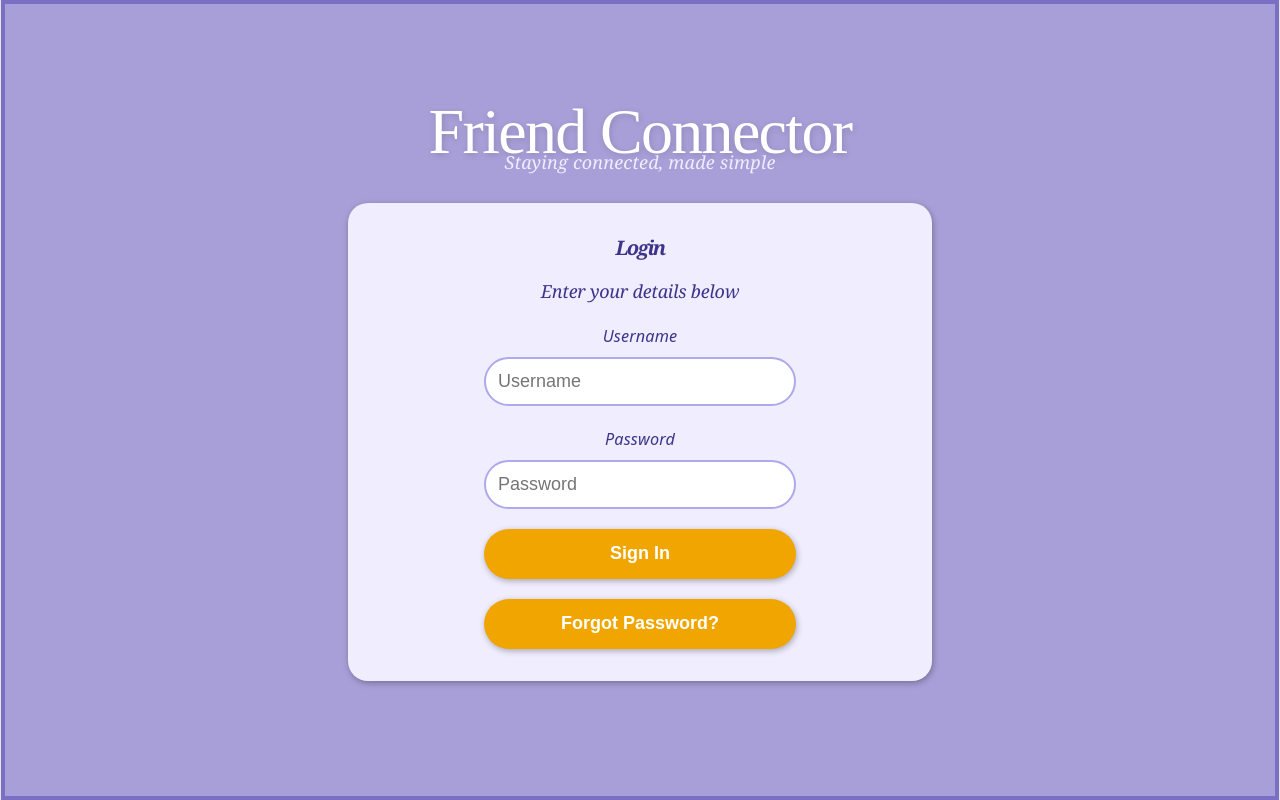
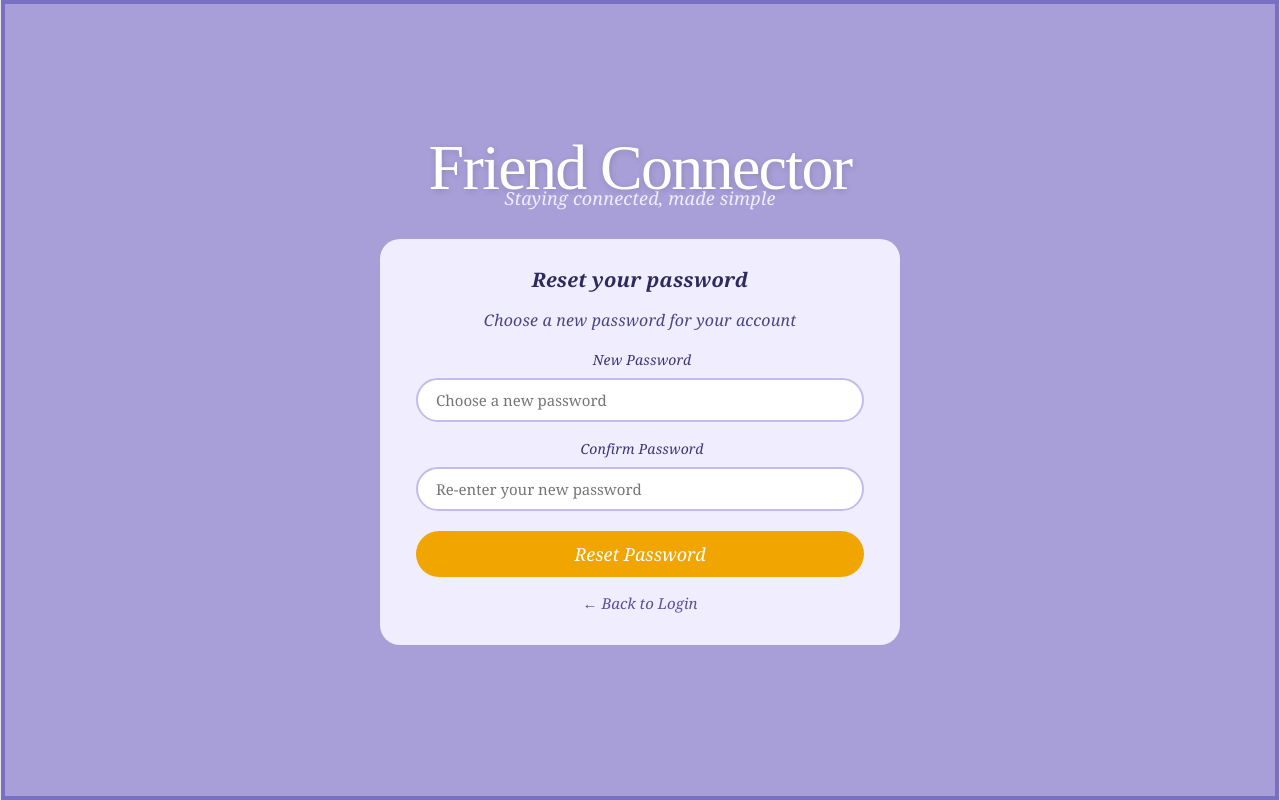
Before and after one commit to burnstravis/mern-temp, a React (Vite) app in the folder frontend/: page /resetPassword in a window 1280 px wide. Before the commit this address led to /login. Built offline with nearby package versions, Linux system fonts and the light colour scheme.

Commit message:
Working Forgot/Reset Password

```diff
--- a/frontend/src/components/ForgotPassword.tsx
+++ b/frontend/src/components/ForgotPassword.tsx
@@ -35,11 +35,14 @@
 
     if (!validateForm()) return;
 
+    const obj = {email: email};
+    const js = JSON.stringify(obj);
+
     try {
-      const response = await fetch(buildPath('api/forgot-password'), {
+      const response = await fetch(buildPath('api/email-recovery'), {
         method: 'POST',
-        headers: { 'Content-Type': 'application/json' },
-        body: JSON.stringify({ email })
+        body: js,
+        headers: { 'Content-Type': 'application/json' }
       });
 
       const data: ForgotPasswordResponse = await response.json();
@@ -51,6 +54,8 @@
 
       // Always show a generic message so users can't probe for registered emails
       setSuccess('If an account exists, we sent a reset link to that email.');
+
+      setTimeout(() => { navigate('/resetPassword'); }, 1500);
       setEmail('');
 
     } catch {
--- a/frontend/src/components/ResetPassword.tsx
+++ b/frontend/src/components/ResetPassword.tsx
@@ -1,8 +1,10 @@
-import React, { useState, useEffect } from 'react';
+import React, { useState } from 'react';
 import { buildPath } from "./path.ts";
 import {useNavigate} from "react-router-dom";
 
 interface ResetPasswordForm {
+  email: string;
+  verificationCode: string;
   newPassword: string;
   confirmPassword: string;
 }
@@ -15,25 +17,16 @@
 
   const navigate = useNavigate();
   const [formData, setFormData] = useState<ResetPasswordForm>({
+    email: '',
+    verificationCode: '',
     newPassword: '',
     confirmPassword: ''
   });
 
   const [error, setError] = useState<string>('');
   const [success, setSuccess] = useState<string>('');
-  const [resetToken, setResetToken] = useState<string | null>(null);
 
-  useEffect(() => {
-    const params = new URLSearchParams(window.location.search);
-    const token = params.get('token');
 
-    if (!token) {
-      navigate('/login');
-      return;
-    }
-
-    setResetToken(token);
-  }, []);
 
   const handleChange = (e: React.ChangeEvent<HTMLInputElement>): void => {
     const { name, value } = e.target;
@@ -44,6 +37,16 @@
   };
 
   const validateForm = (): boolean => {
+
+    if(!formData.verificationCode){
+      setError('Please enter valid verification code.');
+      return false;
+    }
+    if(!formData.email) {
+      setError('Please enter account email.');
+      return false;
+    }
+
     if (!formData.newPassword || !formData.confirmPassword) {
       setError('All fields are required.');
       return false;
@@ -67,21 +70,20 @@
     setError('');
     setSuccess('');
 
-    if (!resetToken) {
-      setError('Invalid or expired reset link.');
-      return;
-    }
+    if (!validateForm()) return;
 
-    if (!validateForm()) return;
+    const obj = {
+        email:formData.email,verificationCode:formData.verificationCode,
+        password:formData.newPassword,
+        confirmpassword:formData.confirmPassword
+    };
+    const js = JSON.stringify(obj);
 
     try {
       const response = await fetch(buildPath('api/reset-password'), {
         method: 'POST',
         headers: { 'Content-Type': 'application/json' },
-        body: JSON.stringify({
-          token: resetToken,
-          newPassword: formData.newPassword
-        })
+        body: js
       });
 
       const data: ResetPasswordResponse = await response.json();
@@ -92,7 +94,7 @@
       }
 
       setSuccess('Password reset! Redirecting...');
-      setFormData({ newPassword: '', confirmPassword: '' });
+      setFormData({ email: '', verificationCode: '', newPassword: '', confirmPassword: '' });
 
 
       setTimeout(() => { navigate('/login'); }, 1500); //remove this when we reset-password api
```
